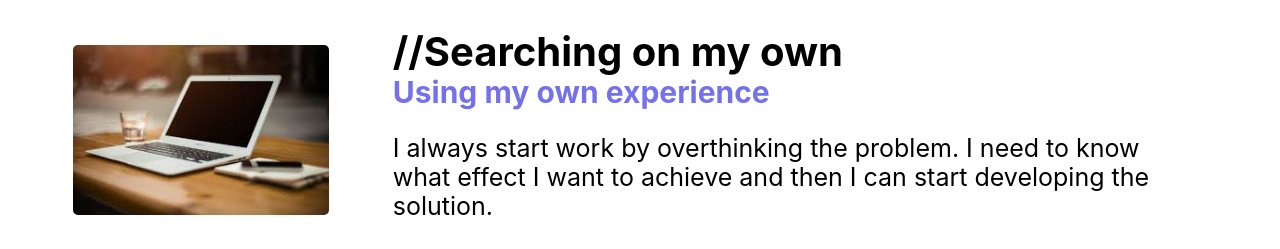
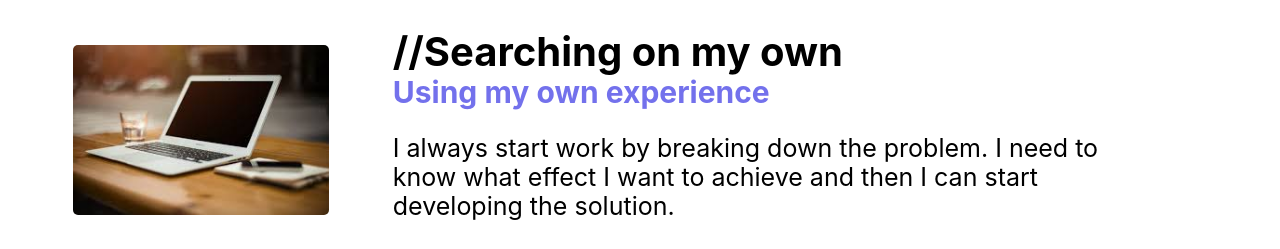
Before and after one commit to marcinfabisiak97/project1PortfolioReact, a React (Create React App) app: page / in a window 1280 px wide. Shown: the part 2542-2791 px from the top of the page. Built offline with nearby package versions, Linux system fonts and the light colour scheme; no server answers.

Commit message:
correction of text

```diff
--- a/src/components/Workstyle/index.js
+++ b/src/components/Workstyle/index.js
@@ -15,7 +15,7 @@ const Workstyle = ({ blogref }) => {
                         <h2>//Searching on my own</h2>
                         <h3>Using my own experience</h3>
                         <p>
-                            I always start work by overthinking the problem.
+                            I always start work by breaking down the problem.
                             I need to know what effect I want to achieve and then I can
                             start developing the solution.
                         </p>
```
